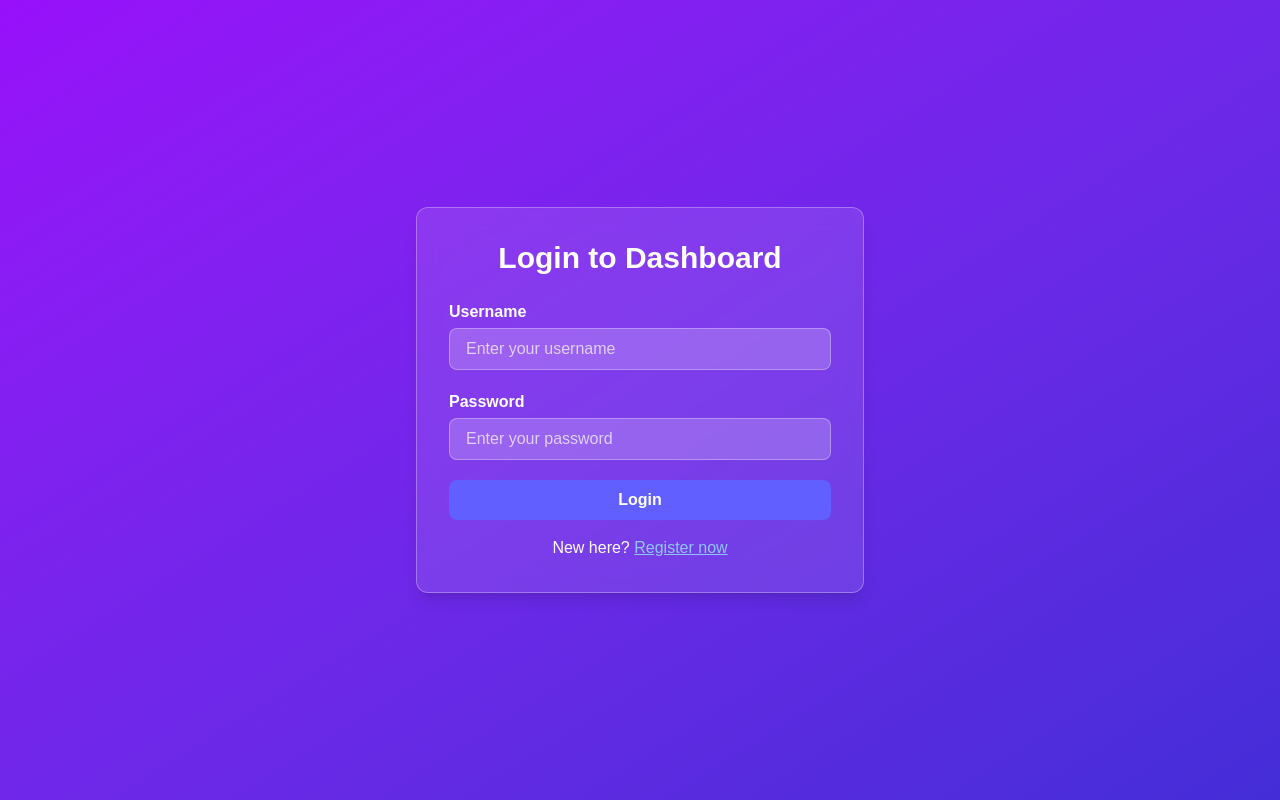
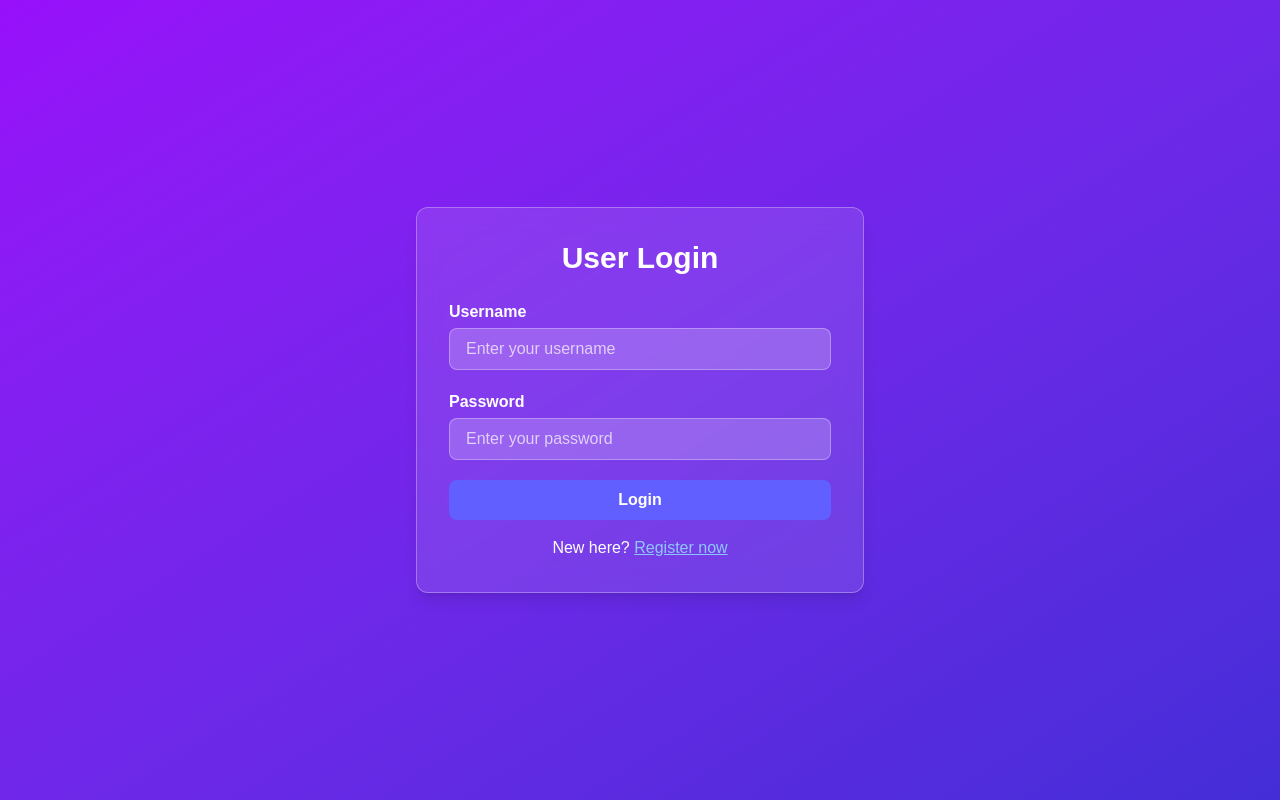
Before and after one commit to kader009/vaid-task, a Next.js app: page / in a window 1280 px wide. Built offline with nearby package versions, Linux system fonts and the light colour scheme.

Commit message:
login form redesign

```diff
--- a/src/shared/Login.jsx
+++ b/src/shared/Login.jsx
@@ -9,7 +9,7 @@
 const LoginPage = () => {
   const [username, setUsername] = useState('');
   const [password, setPassword] = useState('');
-  const router = useRouter(); // ✅ useRouter()
+  const router = useRouter();
 
   const handleLogin = async (e) => {
     e.preventDefault();
@@ -22,7 +22,7 @@
       const { Token, RefreshToken } = res.data;
       localStorage.setItem('accessToken', Token);
       localStorage.setItem('refreshToken', RefreshToken);
-      router.push('/dashboard'); // ✅ router.push
+      router.push('/dashboard');
       toast.success(`Welcome to Dashboard`);
     } catch (err) {
       toast.error('Invalid credentials');
@@ -34,9 +34,9 @@
     <div>
       <div className="flex items-center justify-center min-h-screen bg-gradient-to-br from-purple-600 to-indigo-700 px-4">
         <div className="bg-white/10 backdrop-blur-md border border-white/30 p-8 rounded-xl shadow-lg w-full max-w-md text-white">
-          <h2 className="text-3xl font-bold text-center text-white mb-6">
-            Login to Dashboard
-          </h2>
+          <h1 className="text-3xl font-bold text-center text-white mb-6">
+            User Login
+          </h1>
 
           <form className="space-y-5" onSubmit={handleLogin}>
             <div>
```
